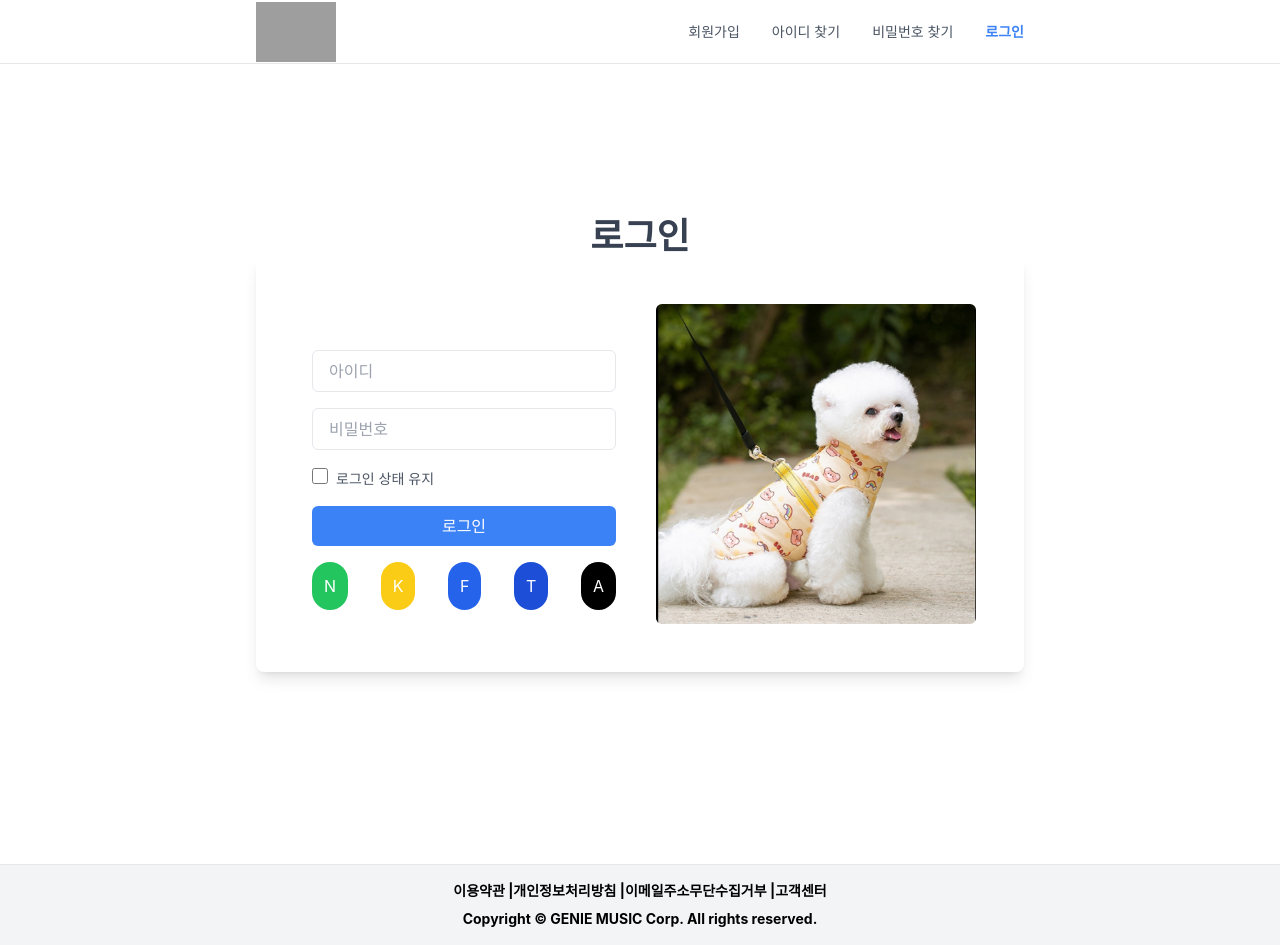
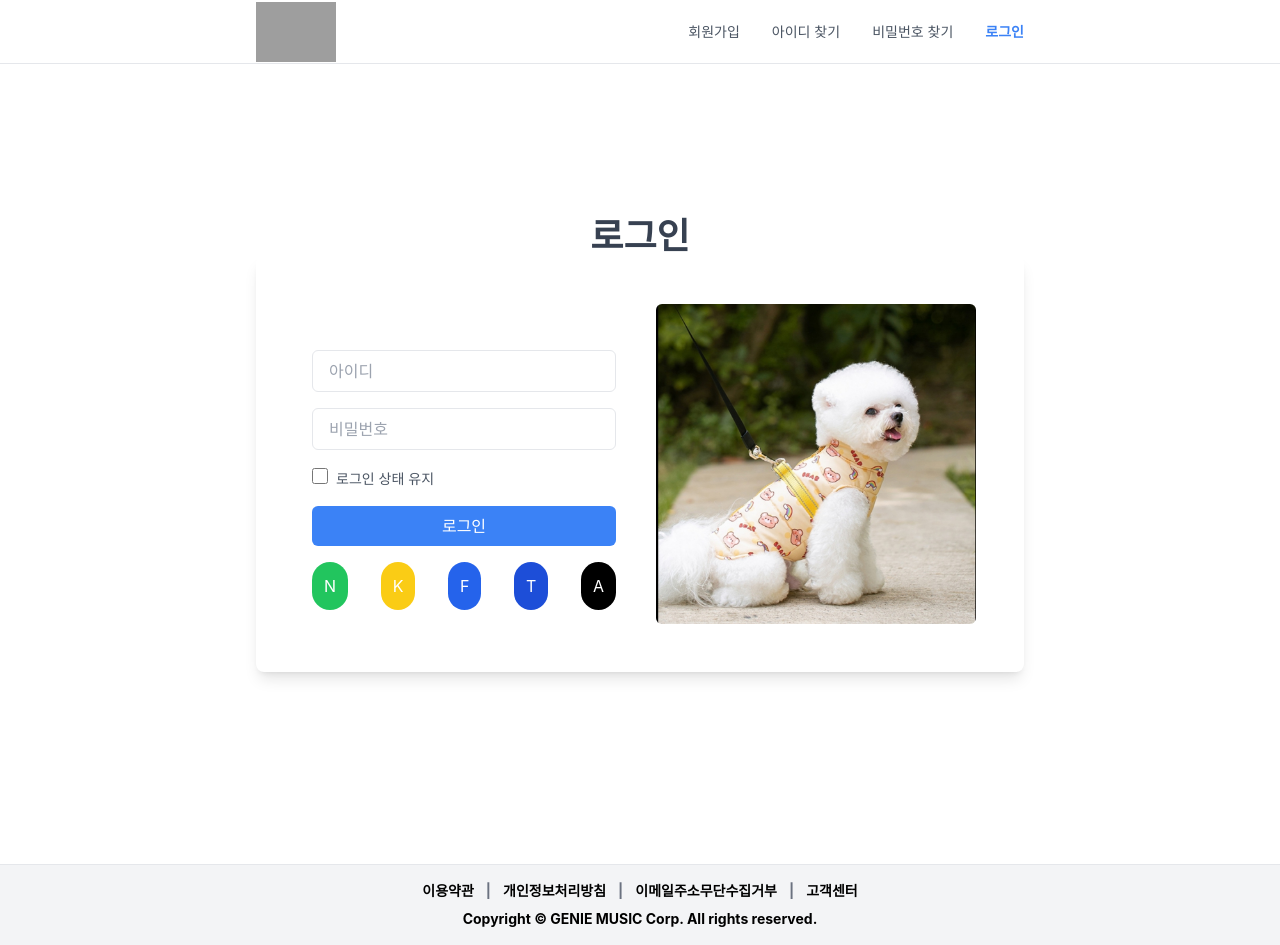
Before and after one commit to dohee12/Front_GENIE, a React (Create React App) app: page /login in a window 1280 px wide. Built offline with nearby package versions, Linux system fonts and the light colour scheme; grey boxes are pictures that could not be loaded.

Commit message:
feat:  푸터의 각각 링크를 구분하는 구분선을 출력하는 방식을 변경경

```diff
--- a/src/components/Footer.js
+++ b/src/components/Footer.js
@@ -3,11 +3,19 @@ import React from 'react';
 const Footer = () => {
     return (
         <footer className='py-4 text-sm text-center font-bold border-t bg-gray-100'>
-            <p>
-                <a href="/terms" className='hover:underline'>이용약관</a> |
-                <a href='/privacy' className='hover:underline'>개인정보처리방침</a> |
-                <a href='/contact' className='hover:underline'>이메일주소무단수집거부</a> |
-                <a href='/report' className='hover:underline'>고객센터</a>
+            <p className="footer-links flex justify-center space-x-3">
+                <span className="relative after:content-['|'] after:ml-3 after:text-gray-500 last:after:content-none">
+                    <a href="/terms" className='hover:underline'>이용약관</a>
+                </span>
+                <span className="relative after:content-['|'] after:ml-3 after:text-gray-500 last:after:content-none">
+                    <a href='/privacy' className='hover:underline'>개인정보처리방침</a>
+                </span>
+                <span className="relative after:content-['|'] after:ml-3 after:text-gray-500 last:after:content-none">
+                    <a href='/contact' className='hover:underline'>이메일주소무단수집거부</a>
+                </span>
+                <span className="relative last:after:content-none">
+                    <a href='/report' className='hover:underline'>고객센터</a>
+                </span>
             </p>
             <p className='mt-2'>Copyright © GENIE MUSIC Corp. All rights reserved.</p>
         </footer>
```
